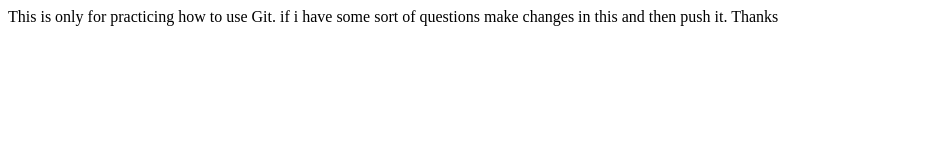
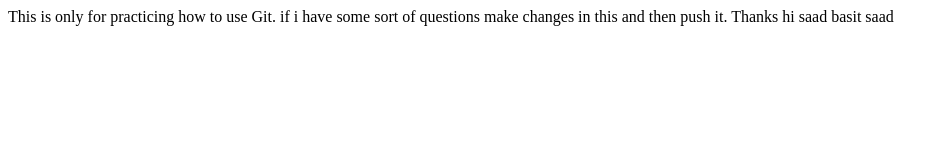
Before and after one commit to Saadnadeem07/Learning-Git-for-FYP, a plain HTML site: page index.html in a window 1280 px wide. Shown: the whole page, without its empty margins (0-949 px from the left). Drawn offline with Linux system fonts and the light colour scheme.

Commit message:
HTML code edited

```diff
--- a/index.html
+++ b/index.html
@@ -9,6 +9,11 @@
   <body>
     This is only for practicing how to use Git. if i have some sort of questions
     make changes in this and then push it. Thanks
+
+    hi
+    saad
+    basit
+    saad
     <script src="script.js"></script>
   </body>
 </html>
```
